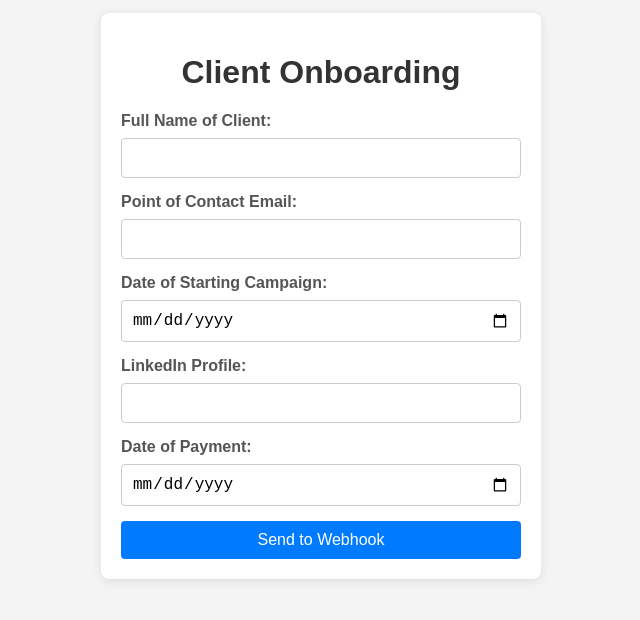
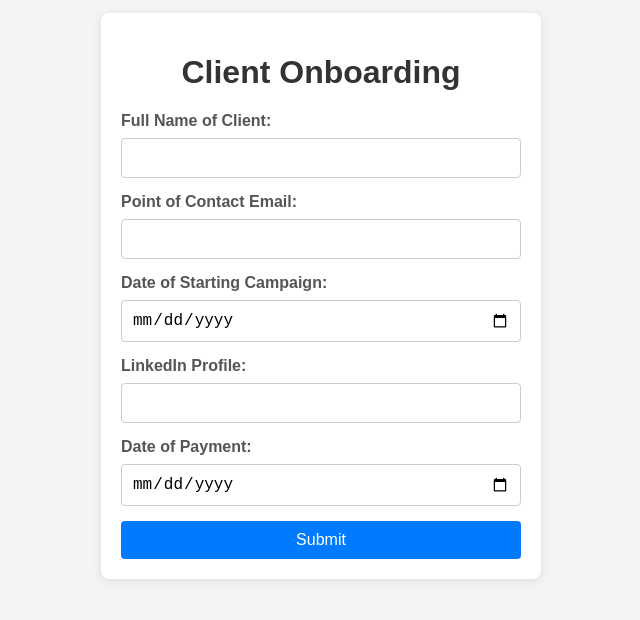
Before and after one commit to jonathangetonapod/stage_client_onboarding, a website: page public/index.html in a window 1280 px wide. Shown: the part 104-724 px from the top of the page, without its empty margins (319-959 px from the left). Drawn offline with Linux system fonts and the light colour scheme.

Commit message:
new text to button

```diff
--- a/public/index.html
+++ b/public/index.html
@@ -86,7 +86,7 @@
         <label for="paymentDate">Date of Payment:</label>
         <input type="date" id="paymentDate" name="paymentDate" required>
 
-        <button type="submit">Send to Webhook</button>
+        <button type="submit">Submit</button>
     </form>
 
     <script>
```
